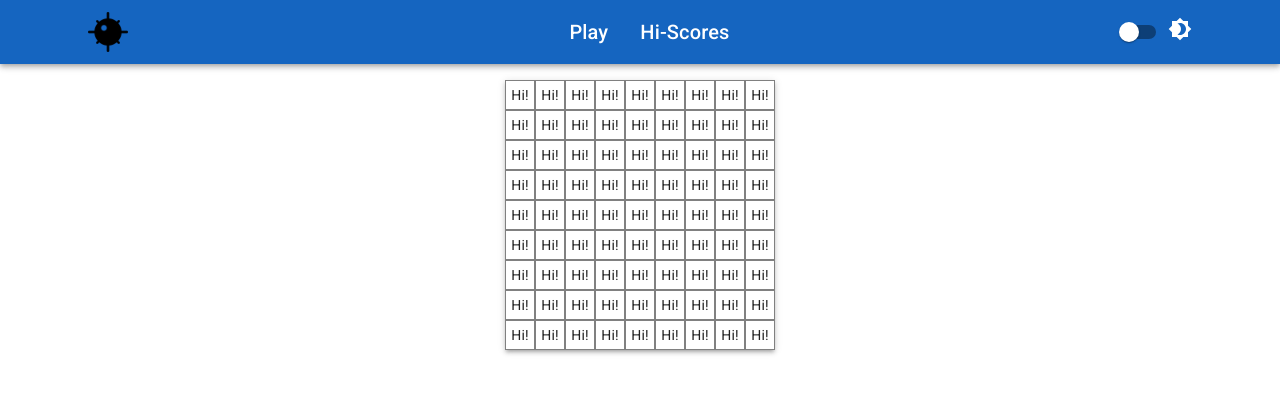
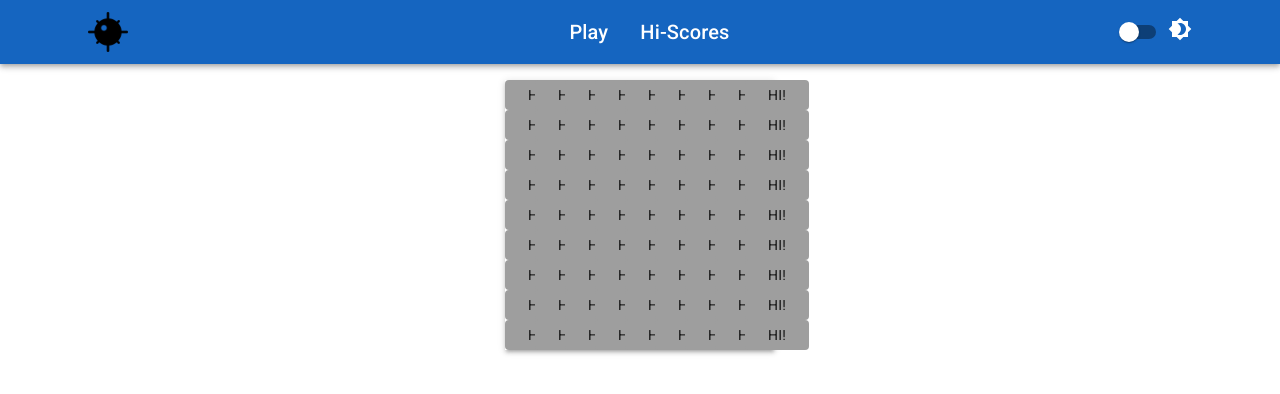
Before and after one commit to CWallis92/minesweeper, a React (Create React App) app: page / in a window 1280 px wide. Shown: the top 394 px of the page. Built offline with nearby package versions, Linux system fonts and the light colour scheme.

Commit message:
Declarations

```diff
--- /dev/null
+++ b/global.d.ts
@@ -0,0 +1,4 @@
+interface Square {
+  state: 0 | 1 | 2 | 3 | 4 | 5 | 6 | 7 | 8 | 9 | "x" | null;
+  revealed: boolean;
+}
--- a/package.json
+++ b/package.json
@@ -43,7 +43,9 @@
     ]
   },
   "devDependencies": {
+    "@mui/types": "^7.1.3",
     "@types/chai": "^4.3.1",
+    "@types/node": "^17.0.30",
     "@types/react-dom": "^18.0.2",
     "@types/react-router-dom": "^5.3.3",
     "chai": "^4.3.6",
--- a/src/components/GameGrid.tsx
+++ b/src/components/GameGrid.tsx
@@ -39,7 +39,13 @@ export default function GameGrid({
                 </Grid>
               ) : (
                 <Grid item xs={1} key={`${index}-${i}`}>
-                  <GameButton>Hi!</GameButton>
+                  <GameButton
+                    variant="contained"
+                    color="gridButton"
+                    disableElevation
+                  >
+                    Hi!
+                  </GameButton>
                 </Grid>
               );
             });
--- a/src/components/Nav.tsx
+++ b/src/components/Nav.tsx
@@ -1,4 +1,4 @@
-import React, { useContext, useState } from "react";
+import React, { useContext } from "react";
 import { useHistory } from "react-router-dom";
 import {
   AppBar,
--- a/src/core/theme.ts
+++ b/src/core/theme.ts
@@ -1,21 +1,31 @@
+// https://bareynol.github.io/mui-theme-creator/
+
 import { createContext } from "react";
 import { createTheme, PaletteMode } from "@mui/material";
-import { blue, purple } from "@mui/material/colors";
+import { blue, grey, purple } from "@mui/material/colors";
+
+declare module "@mui/material" {
+  interface PaletteOptions {
+    gridButton: PaletteOptions["primary"];
+  }
+}
 
 export const ColorModeContext = createContext({
   toggleColorMode: () => {},
 });
 
-const modeTheme = (mode: PaletteMode) => {
-  return createTheme({
+const modeTheme = (mode: PaletteMode) =>
+  createTheme({
     palette: {
       mode,
+      gridButton: {
+        main: grey[500],
+      },
       primary: {
         main: blue[800],
       },
       ...(mode === "light" ? {} : {}),
     },
   });
-};
 
 export default modeTheme;
--- a/src/styles/gameGrid.ts
+++ b/src/styles/gameGrid.ts
@@ -1,12 +1,17 @@
-import { Box, styled } from "@mui/material";
-
 // https://mui.com/material-ui/guides/interoperability/#styled-components
 
-export const GameButton = styled(Box)(({ theme }) => ({
+import { Button, styled } from "@mui/material";
+
+declare module "@mui/material/Button" {
+  interface ButtonPropsColorOverrides {
+    gridButton: true;
+  }
+}
+
+export const GameButton = styled(Button)(({ theme }) => ({
   ...theme.typography.body2,
   padding: theme.spacing(0.5),
   textAlign: "center",
   width: 30,
   height: 30,
-  border: "1px solid grey",
 }));
--- a/tsconfig.json
+++ b/tsconfig.json
@@ -22,9 +22,9 @@
     "resolveJsonModule": true,
     "isolatedModules": true,
     "noEmit": true,
-    "jsx": "react",
+    "jsx": "react"
   },
   "include": [
-    "src"
+    "src", "./global.d.ts",
   ]
 }
```
Also changed, not shown: src/react-app-env.d.ts (+0 -7 lines), 1 other file (tests, documents, lock files or other folders).
